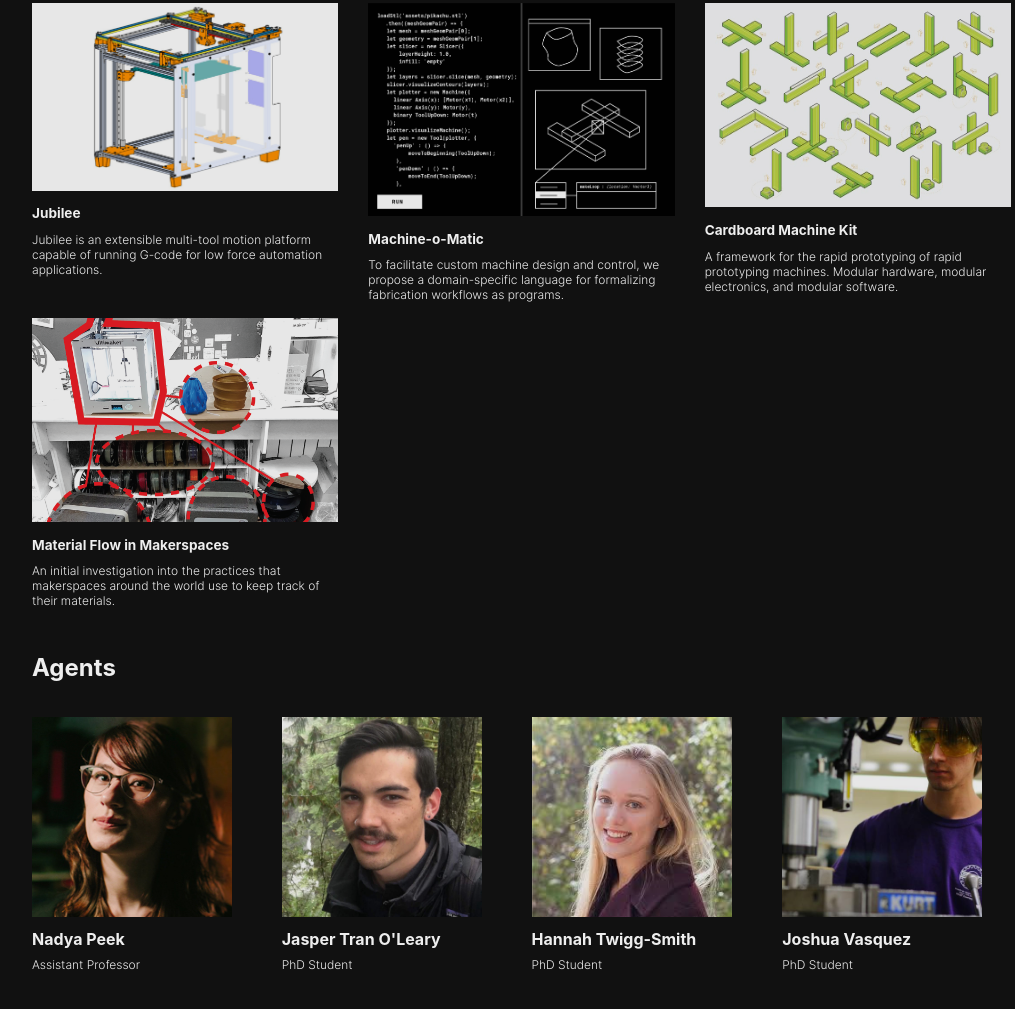
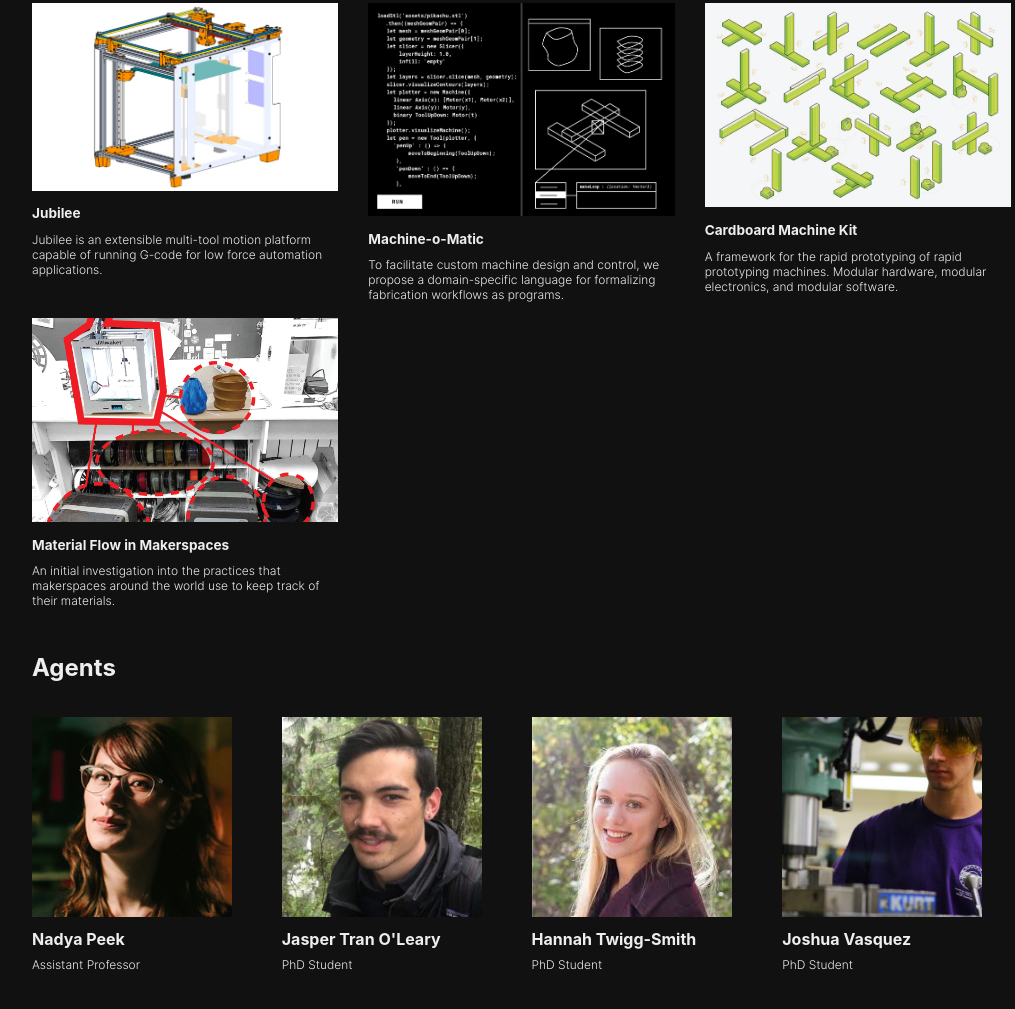
Before and after one commit to machineagency/machineagency.github.io, a website: page index.html in a window 1280 px wide. Shown: the part 291-1300 px from the top of the page, without its empty margins (118-1133 px from the left). Drawn offline with Linux system fonts and the light colour scheme; a web font is replaced by a local one.

Commit message:
use full opacity

```diff
--- a/style-pre.css
+++ b/style-pre.css
@@ -116,7 +116,6 @@ a:hover {
 .project-photo {
     height: 100%;
     width: 100%;
-    opacity: 0.9;
 }
 
 .project-title {
@@ -141,7 +140,6 @@ a:hover {
     max-height: 200px;
     height: 100%;
     width: 100%;
-    opacity: 0.9;
 }
 
 .people-title {
--- a/style.css
+++ b/style.css
@@ -192,7 +192,6 @@ a:hover {
 .project-photo {
     height: 100%;
     width: 100%;
-    opacity: 0.9;
 }
 
 .project-title {
@@ -236,7 +235,6 @@ a:hover {
     max-height: 200px;
     height: 100%;
     width: 100%;
-    opacity: 0.9;
 }
 
 .people-title {
```
